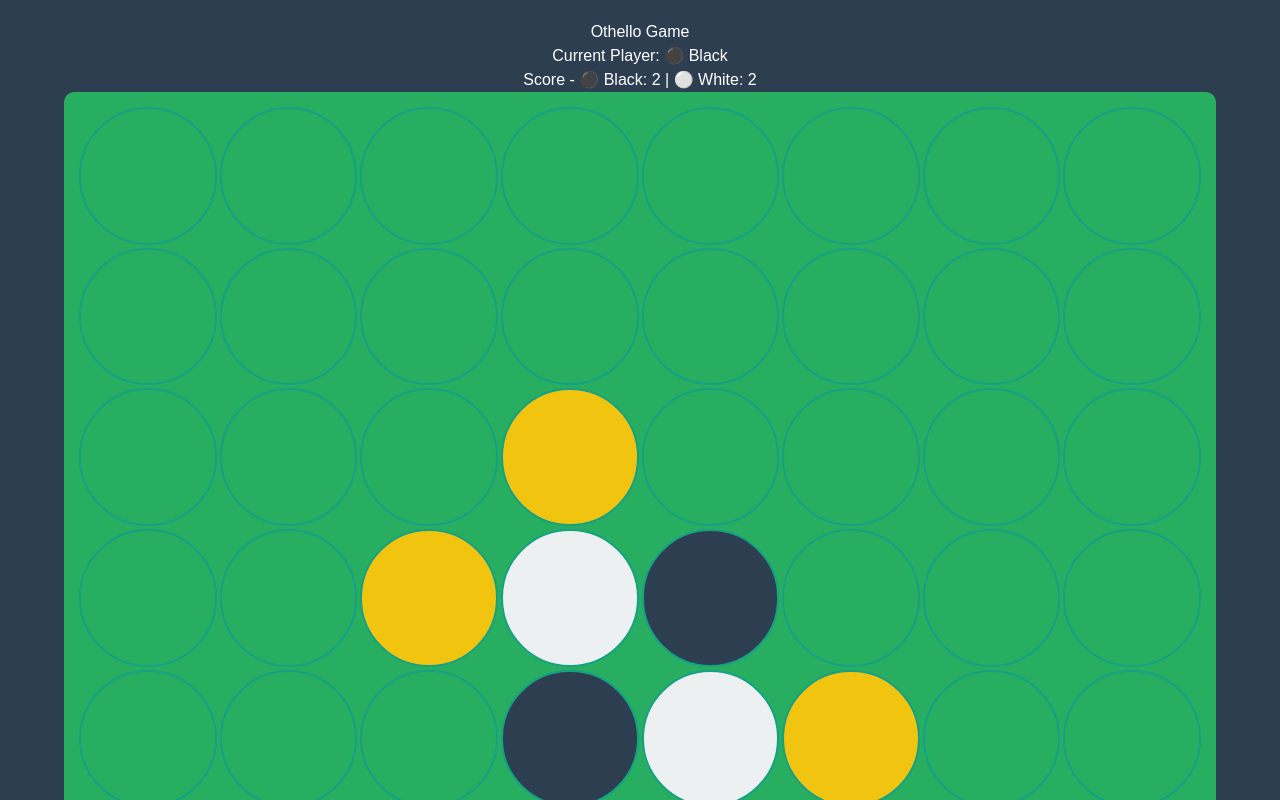
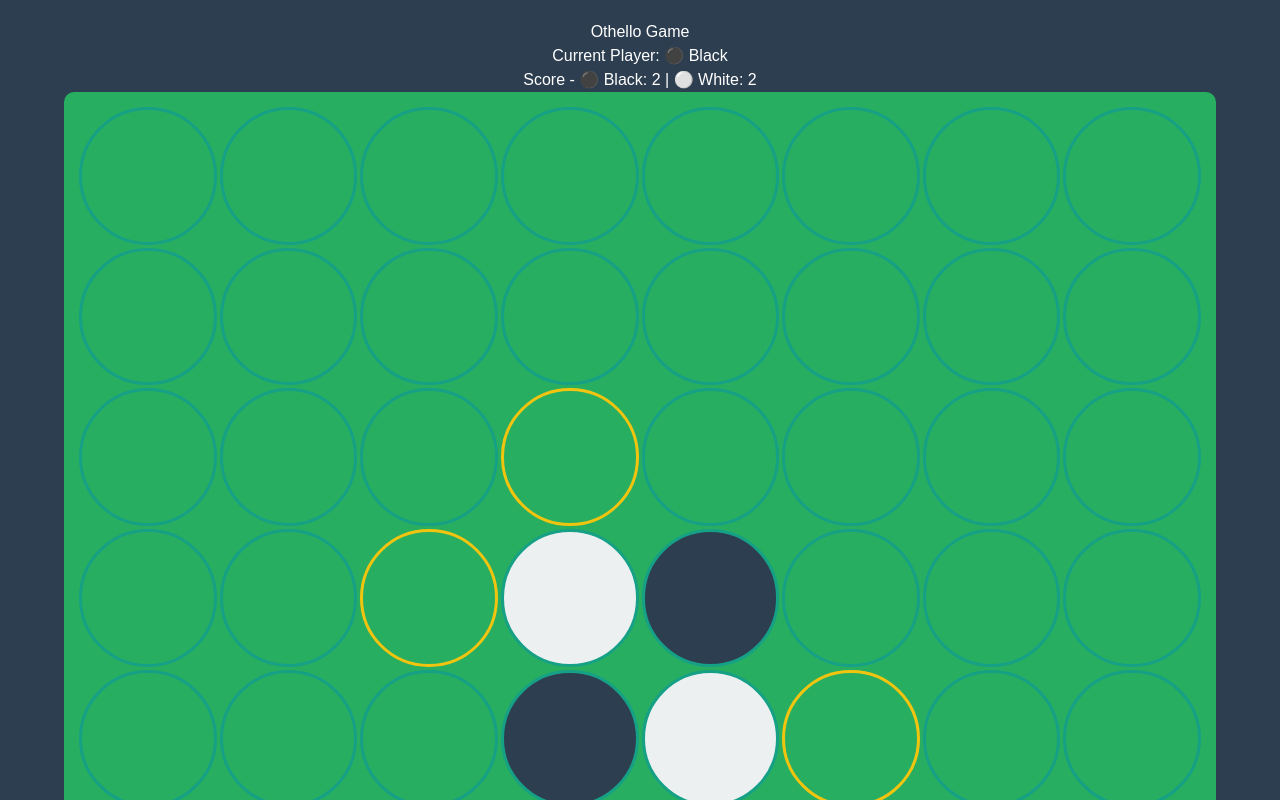
Before and after one commit to hato-taka/white-othello, a Next.js app: page / in a window 1280 px wide. Shown: the top 800 px of the page. Built offline with nearby package versions, Linux system fonts and the light colour scheme.

Commit message:
OthelloコンポーネントにCPUの自動手番機能を追加し、最後の手を表示する機能を実装

```diff
--- a/src/app/Othello.tsx
+++ b/src/app/Othello.tsx
@@ -1,4 +1,5 @@
 'use client';
+
 import React, { useState, useEffect } from "react";
 
 const SIZE: number = 8;
@@ -98,6 +99,8 @@ const Othello: React.FC = () => {
   const [currentPlayer, setCurrentPlayer] = useState<number>(BLACK);
   const [validMoves, setValidMoves] = useState<Move[]>(getValidMoves(board, BLACK));
   const [passCount, setPassCount] = useState<number>(0);
+  const [lastMove, setLastMove] = useState<Move | null>(null);
+  const [cpuMove, setCpuMove] = useState<Move | null>(null);
 
   useEffect(() => {
     const moves = getValidMoves(board, currentPlayer);
@@ -110,10 +113,27 @@ const Othello: React.FC = () => {
     }
   }, [board, currentPlayer]);
 
+  useEffect(() => {
+    if (currentPlayer === WHITE) {
+      const validMoves = getValidMoves(board, WHITE);
+      if (validMoves.length > 0) {
+        const randomMove = validMoves[Math.floor(Math.random() * validMoves.length)];
+        setTimeout(() => {
+          setBoard(flipDiscs(board, randomMove[0], randomMove[1], WHITE));
+          setLastMove(randomMove);
+          setCpuMove(randomMove);
+          setCurrentPlayer(BLACK);
+        }, 500);
+      }
+    }
+  }, [currentPlayer, board]);
+
   const handleClick = (row: number, col: number) => {
     if (!isValidMove(board, row, col, currentPlayer)) return;
     setBoard(flipDiscs(board, row, col, currentPlayer));
-    setCurrentPlayer(currentPlayer === BLACK ? WHITE : BLACK);
+    setLastMove([row, col]);
+    setCpuMove(null);
+    setCurrentPlayer(WHITE);
   };
 
   const { black, white } = getScore(board);
@@ -128,6 +148,12 @@ const Othello: React.FC = () => {
           const row = Math.floor(index / SIZE);
           const col = index % SIZE;
           const isValid = validMoves.some(([r, c]) => r === row && c === col);
+          const isLast = lastMove && lastMove[0] === row && lastMove[1] === col;
+          const isCpu = cpuMove && cpuMove[0] === row && cpuMove[1] === col;
+
+          let borderColor = "#16a085";
+          if (isLast) borderColor = "#e74c3c";
+          else if (isValid) borderColor = "#f1c40f";
 
           return (
             <button
@@ -135,8 +161,8 @@ const Othello: React.FC = () => {
               onClick={() => handleClick(row, col)}
               style={{
                 width: "100%", height: "100%", borderRadius: "50%", display: "flex", alignItems: "center", justifyContent: "center",
-                background: cell === BLACK ? "#2c3e50" : cell === WHITE ? "#ecf0f1" : isValid ? "#f1c40f" : "#27ae60",
-                cursor: "pointer", border: "2px solid #16a085", aspectRatio: "1 / 1"
+                background: cell === BLACK ? "#2c3e50" : cell === WHITE ? "#ecf0f1" : "#27ae60",
+                cursor: "pointer", border: `3px solid ${borderColor}`, aspectRatio: "1 / 1"
               }}
             />
           );
```
